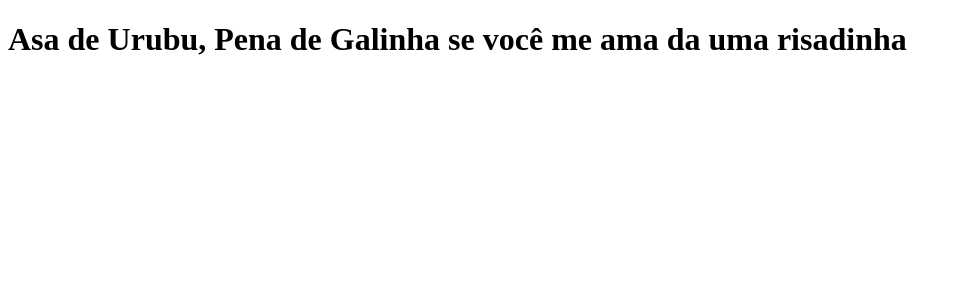
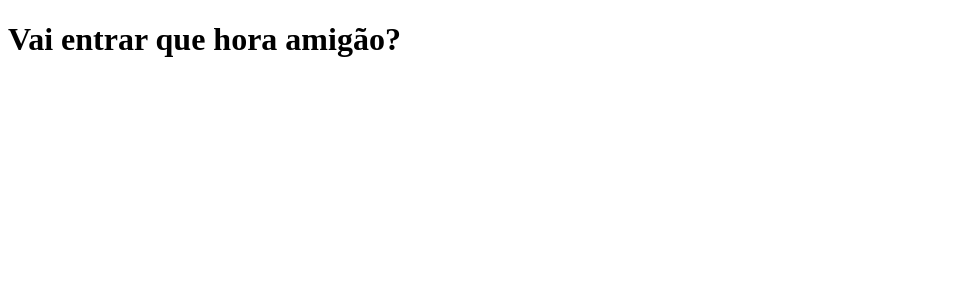
Before and after one commit to Vinisangy/tabnews, a Next.js app: page / in a window 1280 px wide. Shown: the top 300 px of the page, without its empty margins (0-961 px from the left). Built offline with nearby package versions, Linux system fonts and the light colour scheme.

Commit message:
Atualizando a frase novamente

```diff
--- a/pages/index.js
+++ b/pages/index.js
@@ -1,5 +1,5 @@
 function Home() {
-    return <h1>Asa de Urubu, Pena de Galinha se você me ama da uma risadinha</h1>
+    return <h1> Vai entrar que hora amigão? </h1>
 }
 
 //exportando uma função padrão do arquivo
```
